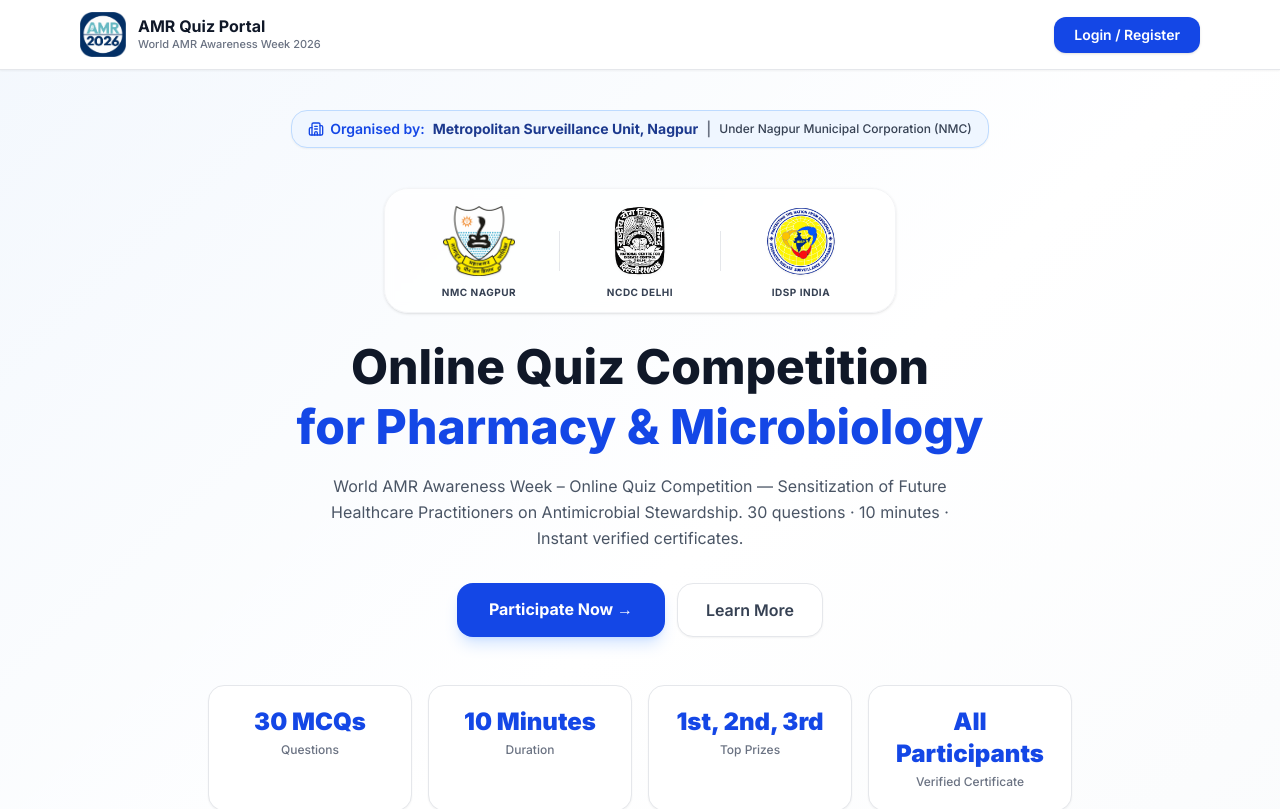
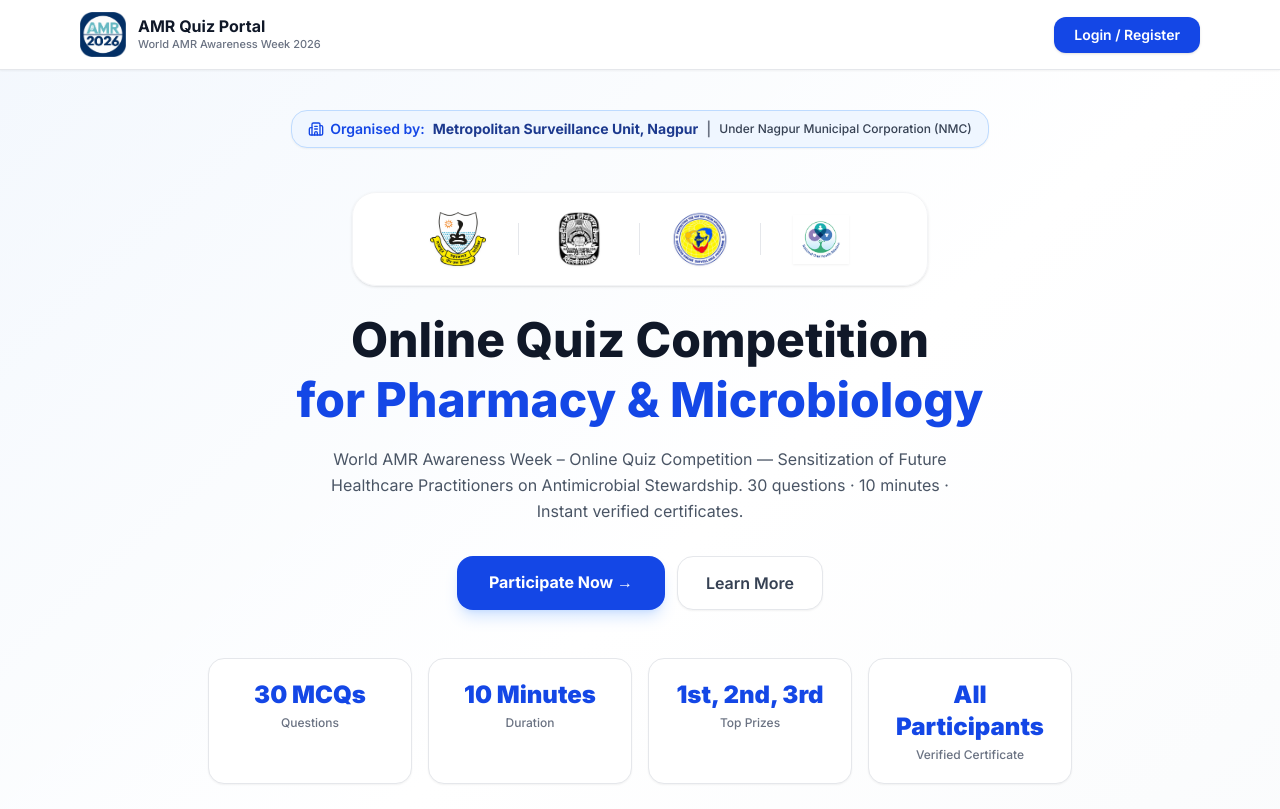
Before and after one commit to harshh619/quiz-dashboard, a Next.js app: page / in a window 1280 px wide. Shown: the top 809 px of the page. Built offline with nearby package versions, Linux system fonts and the light colour scheme.

Commit message:
feat: clean logos strip by removing text labels and add official One Health Mission logo

```diff
--- a/src/app/page.tsx
+++ b/src/app/page.tsx
@@ -52,55 +52,52 @@ export default function HomePage() {
           </span>
         </div>
 
-        {/* 3 Organizing Agency Logos */}
-        <div className="flex items-center justify-center gap-6 sm:gap-10 my-4 py-3 px-6 bg-white/80 backdrop-blur-xs border border-gray-100 rounded-3xl max-w-lg mx-auto shadow-sm">
-          <div className="flex flex-col items-center gap-1">
-            <div className="w-16 h-16 sm:w-20 sm:h-20 relative flex items-center justify-center p-1">
+        {/* Official Partner & Authority Logos (Clean Showcase) */}
+        <div className="flex items-center justify-center gap-4 sm:gap-7 my-5 py-3.5 px-6 bg-white/90 backdrop-blur-xs border border-gray-100 rounded-3xl max-w-xl mx-auto shadow-sm">
+          <div className="w-14 h-14 sm:w-16 sm:h-16 relative flex items-center justify-center p-1 hover:scale-105 transition-transform" title="Nagpur Municipal Corporation (NMC)">
             <Image
               src="/nmc.png"
               alt="Nagpur Municipal Corporation (NMC)"
-                width={80}
-                height={80}
+              width={64}
+              height={64}
               className="object-contain drop-shadow-xs max-h-full"
             />
           </div>
-            <span className="text-[10px] font-bold text-gray-700 uppercase tracking-wider text-center">
-              NMC Nagpur
-            </span>
-          </div>
 
-          <div className="h-10 w-px bg-gray-200" />
+          <div className="h-8 w-px bg-gray-200" />
 
-          <div className="flex flex-col items-center gap-1">
-            <div className="w-16 h-16 sm:w-20 sm:h-20 relative flex items-center justify-center p-1">
+          <div className="w-14 h-14 sm:w-16 sm:h-16 relative flex items-center justify-center p-1 hover:scale-105 transition-transform" title="National Centre for Disease Control (NCDC)">
             <Image
               src="/ncdc.png"
               alt="National Centre for Disease Control (NCDC)"
-                width={70}
-                height={70}
+              width={56}
+              height={56}
               className="object-contain drop-shadow-xs max-h-full"
             />
           </div>
-            <span className="text-[10px] font-bold text-gray-700 uppercase tracking-wider text-center">
-              NCDC Delhi
-            </span>
-          </div>
 
-          <div className="h-10 w-px bg-gray-200" />
+          <div className="h-8 w-px bg-gray-200" />
 
-          <div className="flex flex-col items-center gap-1">
-            <div className="w-16 h-16 sm:w-20 sm:h-20 relative flex items-center justify-center p-1">
+          <div className="w-14 h-14 sm:w-16 sm:h-16 relative flex items-center justify-center p-1 hover:scale-105 transition-transform" title="Integrated Disease Surveillance Programme (IDSP)">
             <Image
               src="/idsp.png"
               alt="Integrated Disease Surveillance Programme (IDSP)"
-                width={80}
-                height={80}
+              width={64}
+              height={64}
               className="object-contain drop-shadow-xs max-h-full"
             />
           </div>
-            <span className="text-[10px] font-bold text-gray-700 uppercase tracking-wider text-center">
-              IDSP India
-            </span>
+
+          <div className="h-8 w-px bg-gray-200" />
+
+          <div className="w-14 h-14 sm:w-16 sm:h-16 relative flex items-center justify-center p-1 hover:scale-105 transition-transform" title="One Health Mission">
+            <Image
+              src="/onehealth.png"
+              alt="One Health Mission"
+              width={64}
+              height={64}
+              className="object-contain drop-shadow-xs max-h-full"
+            />
           </div>
         </div>
 
```
Also changed, not shown: public/onehealth.png (added). Lines whose indentation alone changed are shown as unchanged.
